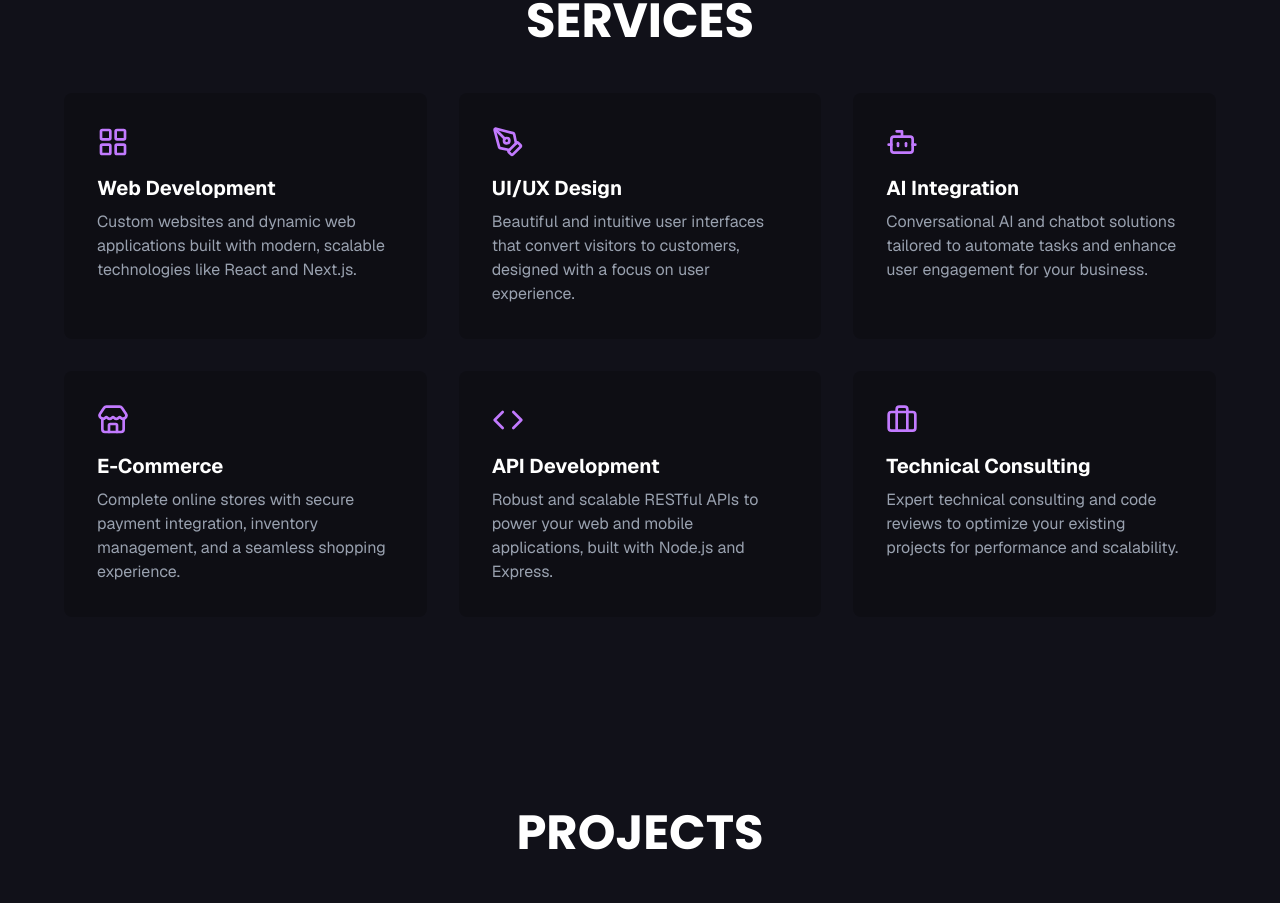
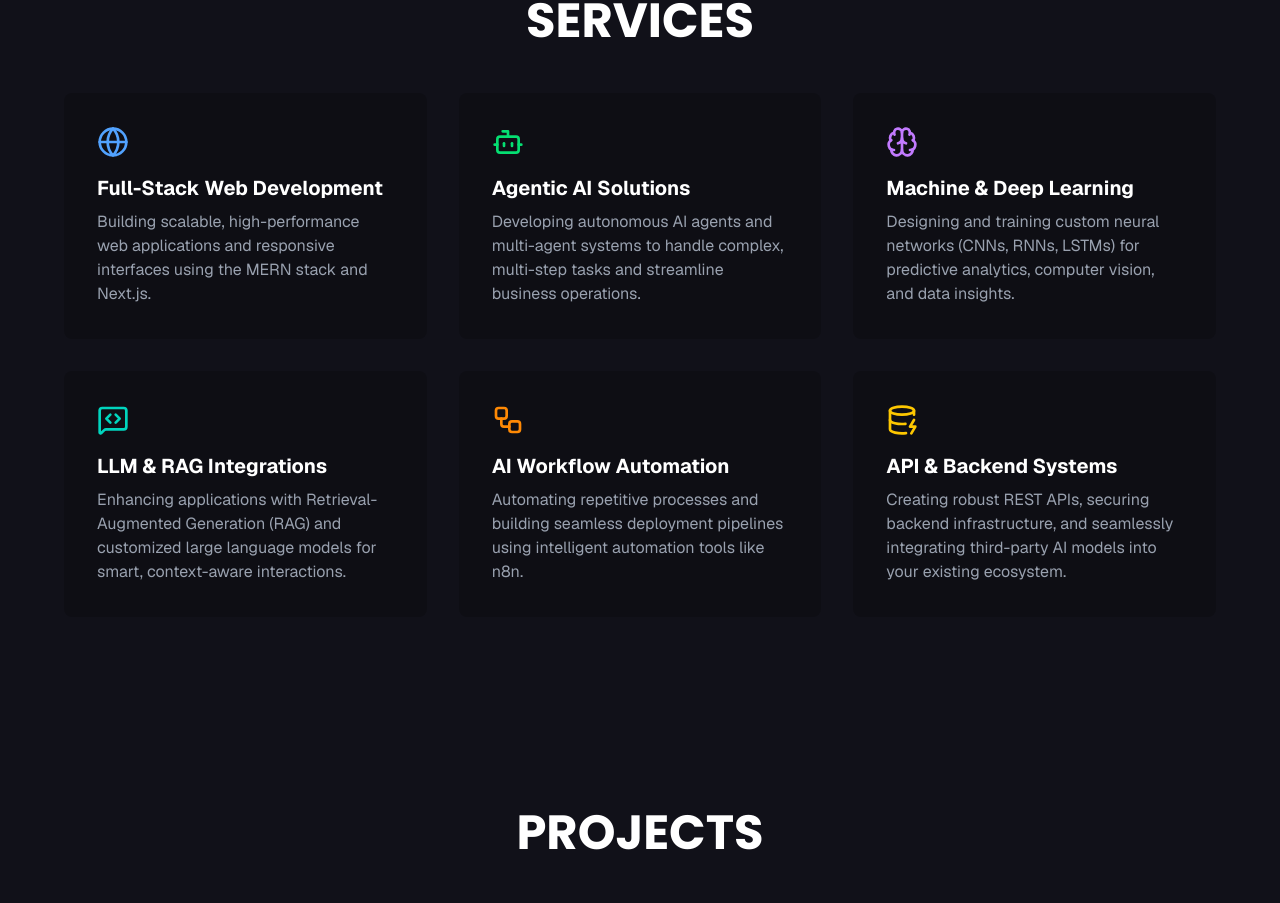
Before and after one commit to aitazazahsan01/aitazaz-ahsan, a Next.js app in the folder aitazazahsan/: page / in a window 1280 px wide. Shown: the part 3634-4537 px from the top of the page. Built offline with nearby package versions, Linux system fonts and the light colour scheme.

Commit message:
Update Services section with advanced AI, LLM, and Full-Stack offerings

```diff
--- a/aitazazahsan/src/app/components/ServicesSection.tsx
+++ b/aitazazahsan/src/app/components/ServicesSection.tsx
@@ -1,40 +1,40 @@
 // app/components/ServicesSection.tsx
 "use client";
 
-import { motion , Variants} from 'framer-motion';
-import { LayoutGrid, Bot, Store, Code, PenTool, Briefcase } from 'lucide-react';
+import { motion, Variants } from 'framer-motion';
+import { Globe, Bot, Brain, MessageSquareCode, Workflow, DatabaseZap } from 'lucide-react';
 
 // Services data based on your skills
 const services = [
     {
-        icon: <LayoutGrid size={32} className="text-purple-400" />,
-        title: "Web Development",
-        description: "Custom websites and dynamic web applications built with modern, scalable technologies like React and Next.js."
+        icon: <Globe size={32} className="text-blue-400" />,
+        title: "Full-Stack Web Development",
+        description: "Building scalable, high-performance web applications and responsive interfaces using the MERN stack and Next.js."
     },
     {
-        icon: <PenTool size={32} className="text-purple-400" />,
-        title: "UI/UX Design",
-        description: "Beautiful and intuitive user interfaces that convert visitors to customers, designed with a focus on user experience."
+        icon: <Bot size={32} className="text-green-400" />,
+        title: "Agentic AI Solutions",
+        description: "Developing autonomous AI agents and multi-agent systems to handle complex, multi-step tasks and streamline business operations."
     },
     {
-        icon: <Bot size={32} className="text-purple-400" />,
-        title: "AI Integration",
-        description: "Conversational AI and chatbot solutions tailored to automate tasks and enhance user engagement for your business."
+        icon: <Brain size={32} className="text-purple-400" />,
+        title: "Machine & Deep Learning",
+        description: "Designing and training custom neural networks (CNNs, RNNs, LSTMs) for predictive analytics, computer vision, and data insights."
     },
     {
-        icon: <Store size={32} className="text-purple-400" />,
-        title: "E-Commerce",
-        description: "Complete online stores with secure payment integration, inventory management, and a seamless shopping experience."
+        icon: <MessageSquareCode size={32} className="text-teal-400" />,
+        title: "LLM & RAG Integrations",
+        description: "Enhancing applications with Retrieval-Augmented Generation (RAG) and customized large language models for smart, context-aware interactions."
     },
     {
-        icon: <Code size={32} className="text-purple-400" />,
-        title: "API Development",
-        description: "Robust and scalable RESTful APIs to power your web and mobile applications, built with Node.js and Express."
+        icon: <Workflow size={32} className="text-orange-400" />,
+        title: "AI Workflow Automation",
+        description: "Automating repetitive processes and building seamless deployment pipelines using intelligent automation tools like n8n."
     },
     {
-        icon: <Briefcase size={32} className="text-purple-400" />,
-        title: "Technical Consulting",
-        description: "Expert technical consulting and code reviews to optimize your existing projects for performance and scalability."
+        icon: <DatabaseZap size={32} className="text-yellow-400" />,
+        title: "API & Backend Systems",
+        description: "Creating robust REST APIs, securing backend infrastructure, and seamlessly integrating third-party AI models into your existing ecosystem."
     }
 ];
 
```
